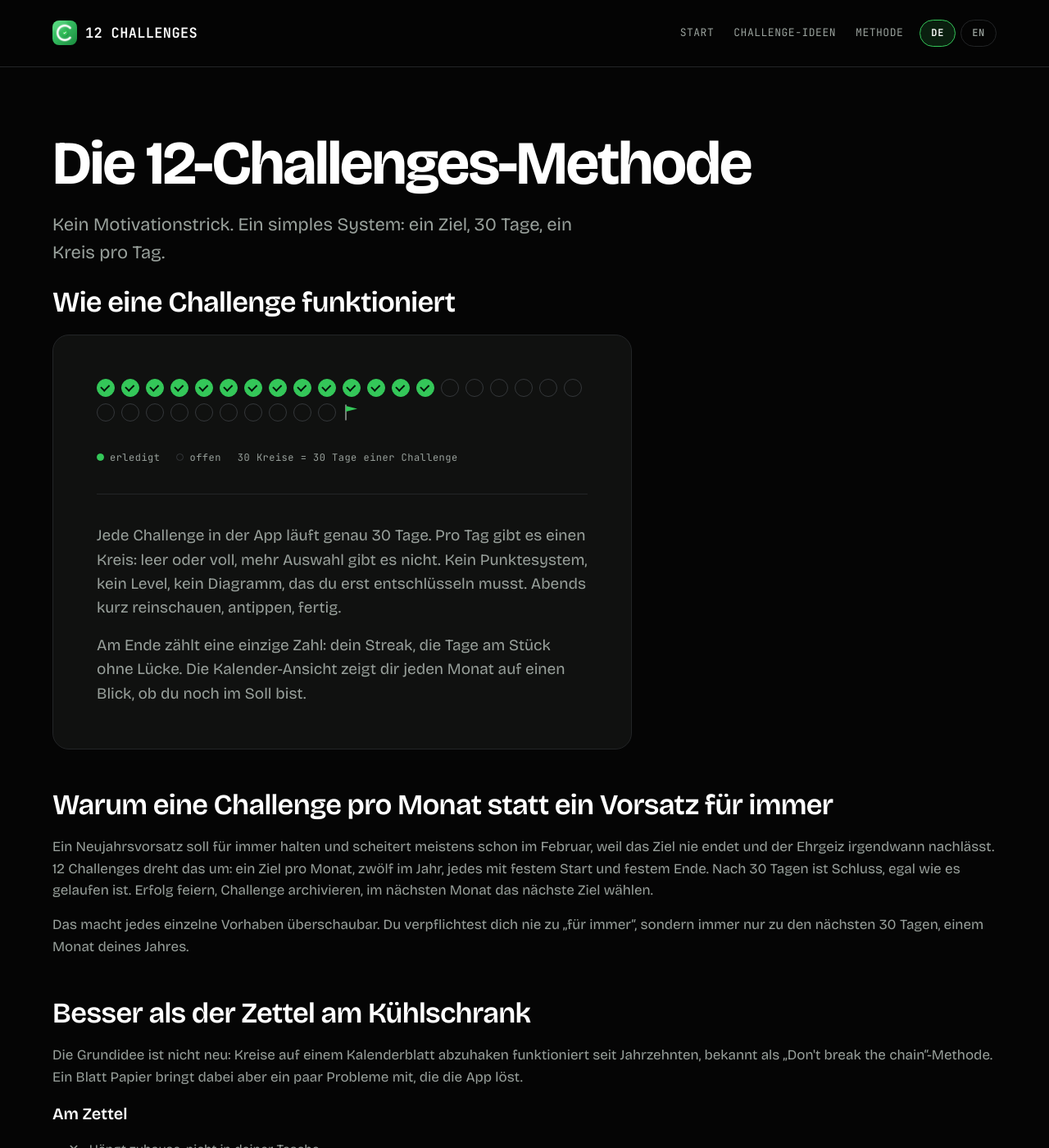
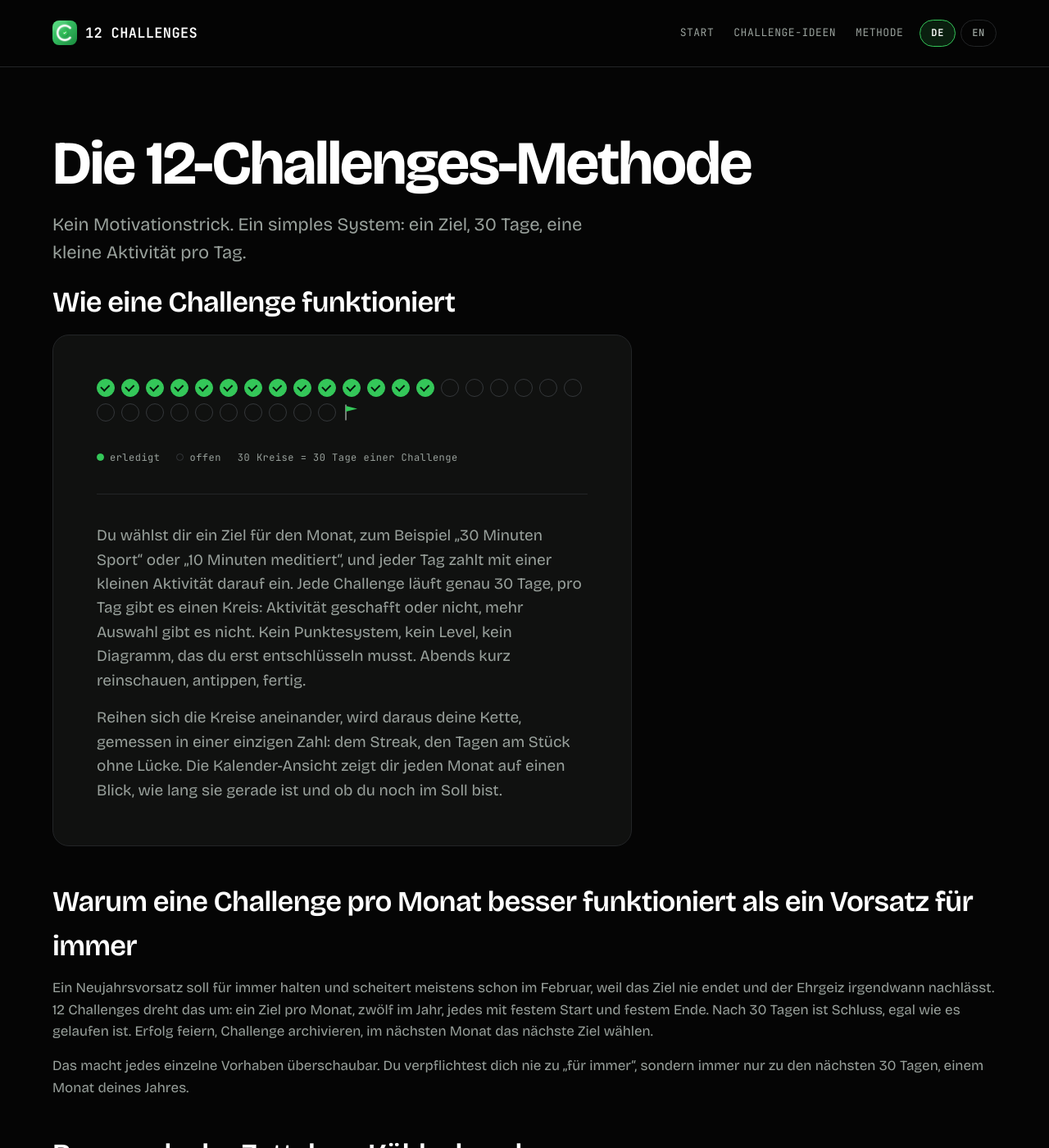
Before and after one commit to YannesJ/12c-website, a Jekyll site: the page built from methode.html, in a window 1280 px wide and 1400 px high. Shown: the whole window at 82% size. Built offline with Jekyll 4.4.1, drawn with Linux system fonts in a browser that asks for light colours; some of the changed text lies outside the part shown.

Commit message:
content: Methoden-Seite überarbeitet (Grammatik + Kette-Metapher)
Kreise wurden als Selbstzweck erklärt statt als Quittung für die
tägliche Aktivität, die aufs Monatsziel einzahlt. Außerdem fehlte die
Kette-Metapher der Startseite ("Kette nicht brechen"), dazu ein
Kasusfehler in der zweiten Überschrift und kleinere holprige
Übersetzungsreste (Kontrollzentrum-Steuerung, Präpositionen).

```diff
--- a/methode.html
+++ b/methode.html
@@ -9,7 +9,7 @@ description: "Warum 30 Tage pro Challenge funktionieren und wie du mit einem tä
     <div class="container">
       <article lang="de">
         <h1>Die 12-Challenges-Methode</h1>
-        <p class="lede">Kein Motivationstrick. Ein simples System: ein Ziel, 30 Tage, ein Kreis pro Tag.</p>
+        <p class="lede">Kein Motivationstrick. Ein simples System: ein Ziel, 30 Tage, eine kleine Aktivität pro Tag.</p>
 
         <section>
           <h2>Wie eine Challenge funktioniert</h2>
@@ -22,13 +22,13 @@ description: "Warum 30 Tage pro Challenge funktionieren und wie du mit einem tä
               <span class="legend"><span class="dot"></span> offen</span>
               <span>30 Kreise = 30 Tage einer Challenge</span>
             </div>
-            <p>Jede Challenge in der App läuft genau 30 Tage. Pro Tag gibt es einen Kreis: leer oder voll, mehr Auswahl gibt es nicht. Kein Punktesystem, kein Level, kein Diagramm, das du erst entschlüsseln musst. Abends kurz reinschauen, antippen, fertig.</p>
-            <p>Am Ende zählt eine einzige Zahl: dein Streak, die Tage am Stück ohne Lücke. Die Kalender-Ansicht zeigt dir jeden Monat auf einen Blick, ob du noch im Soll bist.</p>
+            <p>Du wählst dir ein Ziel für den Monat, zum Beispiel „30 Minuten Sport“ oder „10 Minuten meditiert“, und jeder Tag zahlt mit einer kleinen Aktivität darauf ein. Jede Challenge läuft genau 30 Tage, pro Tag gibt es einen Kreis: Aktivität geschafft oder nicht, mehr Auswahl gibt es nicht. Kein Punktesystem, kein Level, kein Diagramm, das du erst entschlüsseln musst. Abends kurz reinschauen, antippen, fertig.</p>
+            <p>Reihen sich die Kreise aneinander, wird daraus deine Kette, gemessen in einer einzigen Zahl: dem Streak, den Tagen am Stück ohne Lücke. Die Kalender-Ansicht zeigt dir jeden Monat auf einen Blick, wie lang sie gerade ist und ob du noch im Soll bist.</p>
           </div>
         </section>
 
         <section>
-          <h2>Warum eine Challenge pro Monat statt ein Vorsatz für immer</h2>
+          <h2>Warum eine Challenge pro Monat besser funktioniert als ein Vorsatz für immer</h2>
           <p>Ein Neujahrsvorsatz soll für immer halten und scheitert meistens schon im Februar, weil das Ziel nie endet und der Ehrgeiz irgendwann nachlässt. 12 Challenges dreht das um: ein Ziel pro Monat, zwölf im Jahr, jedes mit festem Start und festem Ende. Nach 30 Tagen ist Schluss, egal wie es gelaufen ist. Erfolg feiern, Challenge archivieren, im nächsten Monat das nächste Ziel wählen.</p>
           <p>Das macht jedes einzelne Vorhaben überschaubar. Du verpflichtest dich nie zu &bdquo;für immer&ldquo;, sondern immer nur zu den nächsten 30 Tagen, einem Monat deines Jahres.</p>
         </section>
@@ -36,7 +36,7 @@ description: "Warum 30 Tage pro Challenge funktionieren und wie du mit einem tä
         <section>
           <h2>Besser als der Zettel am Kühlschrank</h2>
           <p>Die Grundidee ist nicht neu: Kreise auf einem Kalenderblatt abzuhaken funktioniert seit Jahrzehnten, bekannt als &bdquo;Don't break the chain&ldquo;-Methode. Ein Blatt Papier bringt dabei aber ein paar Probleme mit, die die App löst.</p>
-          <h3>Am Zettel</h3>
+          <h3>Auf Papier</h3>
           <ul class="list-cross">
             <li>Hängt zuhause, nicht in deiner Tasche</li>
             <li>Keine Erinnerung, du musst selbst daran denken</li>
@@ -45,10 +45,10 @@ description: "Warum 30 Tage pro Challenge funktionieren und wie du mit einem tä
           </ul>
           <h3>In der App</h3>
           <ul class="list-check">
-            <li>Immer im iPhone, ein Antippen genügt</li>
+            <li>Immer auf dem iPhone, ein Antippen genügt</li>
             <li>Erinnerung zur Wunschzeit, plus zusätzliche Erinnerung nach einem Fehltag</li>
             <li>Heute und gestern lassen sich noch nachträglich ändern</li>
-            <li>Homescreen-Widget und Control fürs Kontrollzentrum zum Abhaken, ohne die App zu öffnen</li>
+            <li>Homescreen-Widget und Steuerung fürs Kontrollzentrum zum Abhaken, ohne die App zu öffnen</li>
             <li>Mehrere Challenges parallel, jede mit eigenem Kalender und Streak</li>
           </ul>
         </section>
@@ -56,7 +56,7 @@ description: "Warum 30 Tage pro Challenge funktionieren und wie du mit einem tä
         <section>
           <h2>Der Streak-Effekt</h2>
           <div class="method-panel">
-            <p>Ein wachsender Streak motiviert stärker als jede Belohnung, weil ihn zu verlieren sich schlimmer anfühlt, als ein weiterer Tag sich gut anfühlt. Kahneman und Tversky nennen dieses Prinzip Verlustaversion: Menschen vermeiden einen Verlust deutlich stärker, als sie einen gleich großen Gewinn suchen. Deshalb bleibst du dran, nicht weil du müsstest, sondern weil du eine bestehende Serie nicht verschenken willst.</p>
+            <p>Eine wachsende Kette motiviert stärker als jede Belohnung, weil sie zu verlieren sich schlimmer anfühlt, als ein weiterer Tag sich gut anfühlt. Kahneman und Tversky nennen dieses Prinzip Verlustaversion: Menschen vermeiden einen Verlust deutlich stärker, als sie einen gleich großen Gewinn suchen. Deshalb bleibst du dran, nicht weil du müsstest, sondern weil du deine Kette nicht verlieren willst.</p>
             <p>Und 30 Tage sind kein Zufallswert. Eine Studie des University College London (Lally et al., 2010) fand heraus, dass sich eine neue Gewohnheit im Schnitt nach gut zwei Monaten festigt, mit teils großen Unterschieden je nach Person und Verhalten. 30 Tage reichen, um eine Routine spürbar zu verankern, und sind kurz genug, dass du bis zum Ende durchhältst.</p>
             <p class="method-source">Verlustaversion: Kahneman &amp; Tversky. Habit-Automatisierung: Lally et al., University College London, 2010.</p>
           </div>
```
